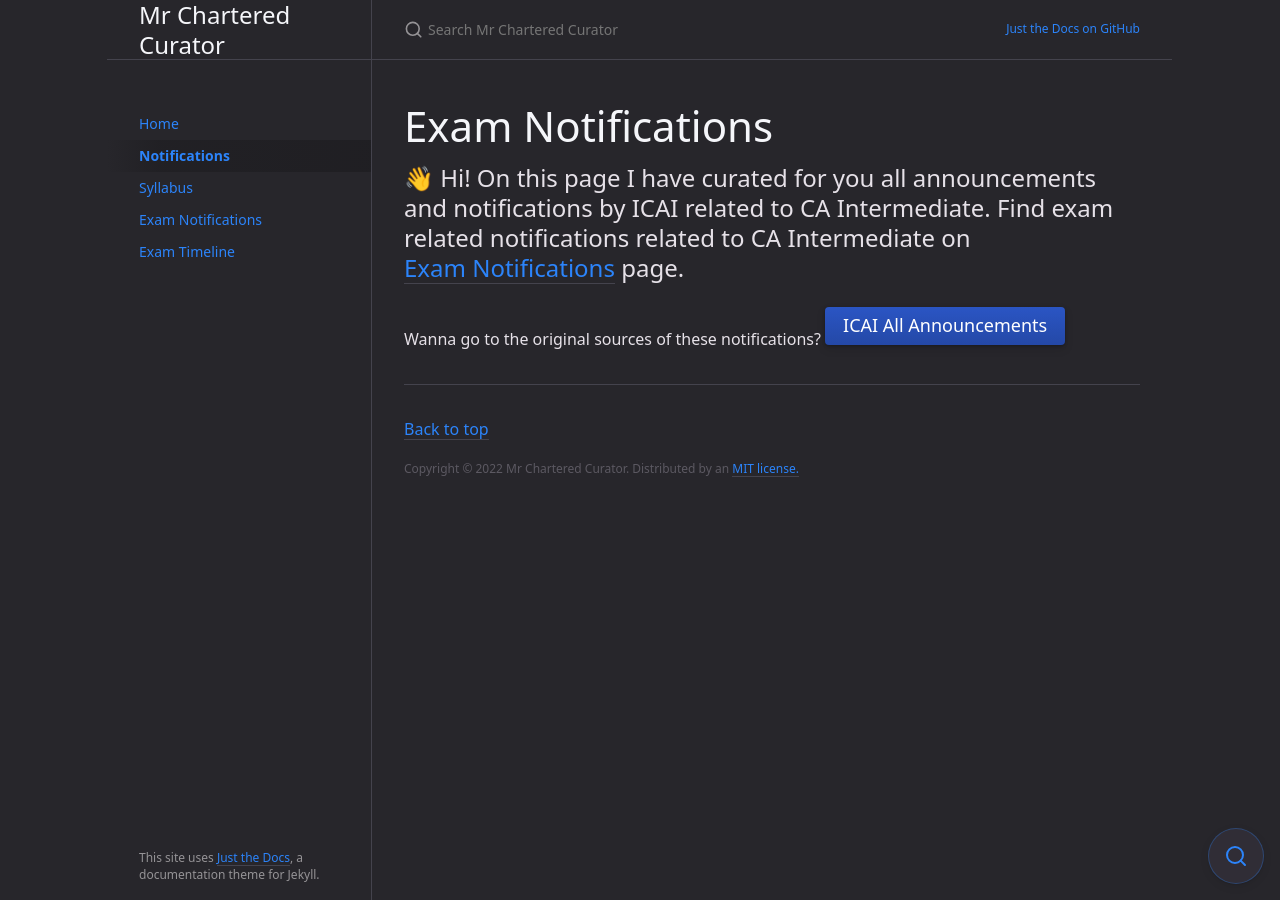
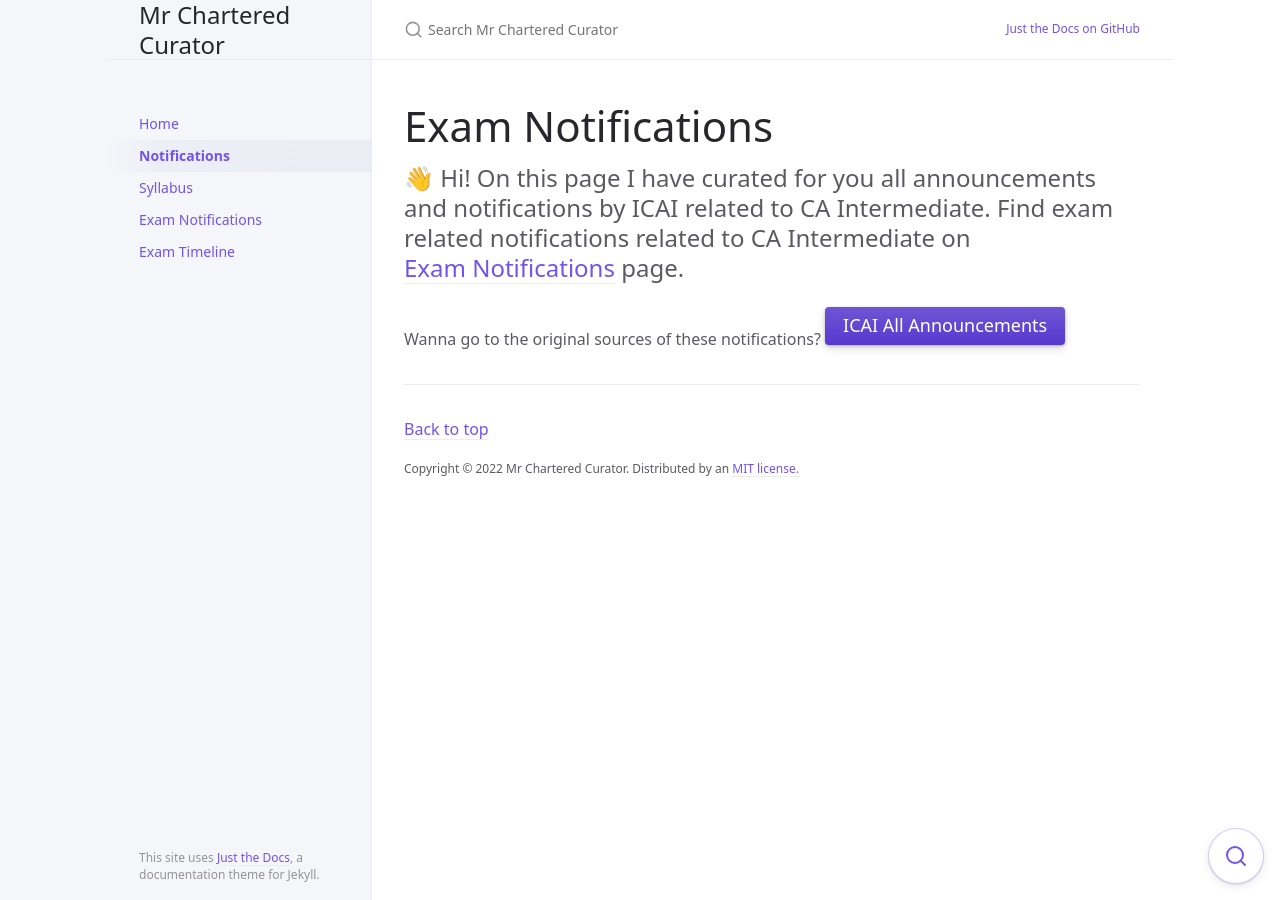
Before and after one commit to MrCharteredCurator/Intermediate, a Jekyll site: the page built from notifications.md, in a window 1280 px wide. Built offline with Jekyll 4.4.1, drawn with Linux system fonts in a browser that asks for light colours.

Commit message:
config changes

```diff
--- a/_config.yml
+++ b/_config.yml
@@ -100,7 +100,7 @@ gh_edit_branch: "master" # the branch that your docs is served from
 gh_edit_view_mode: "tree" # "tree" or "edit" if you want the user to jump into the editor immediately
 
 # Color scheme currently only supports "dark", "light"/nil (default), or a custom scheme that you define
-color_scheme: "dark"
+color_scheme: nil
 
 # Google Analytics Tracking (optional)
 # e.g, UA-1234567-89
```
